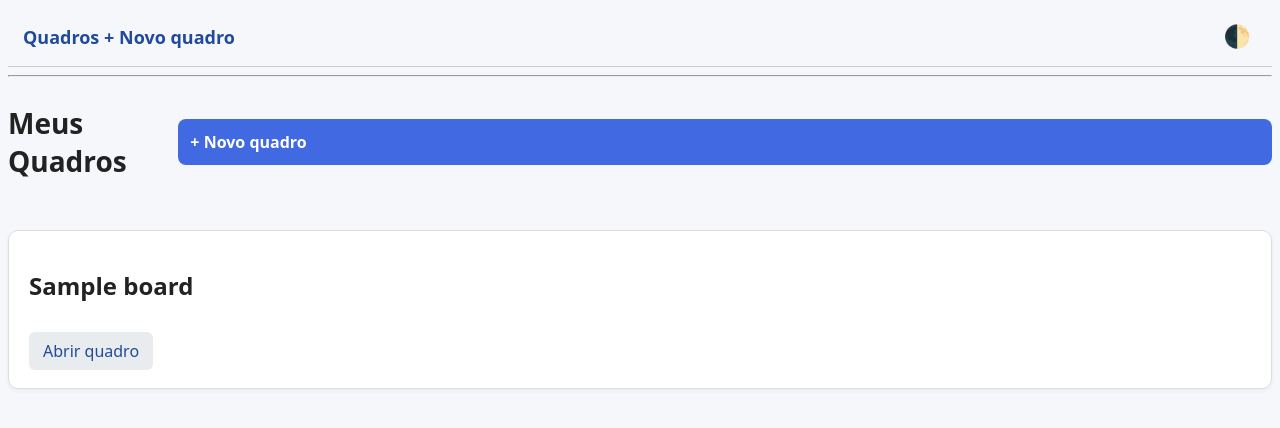
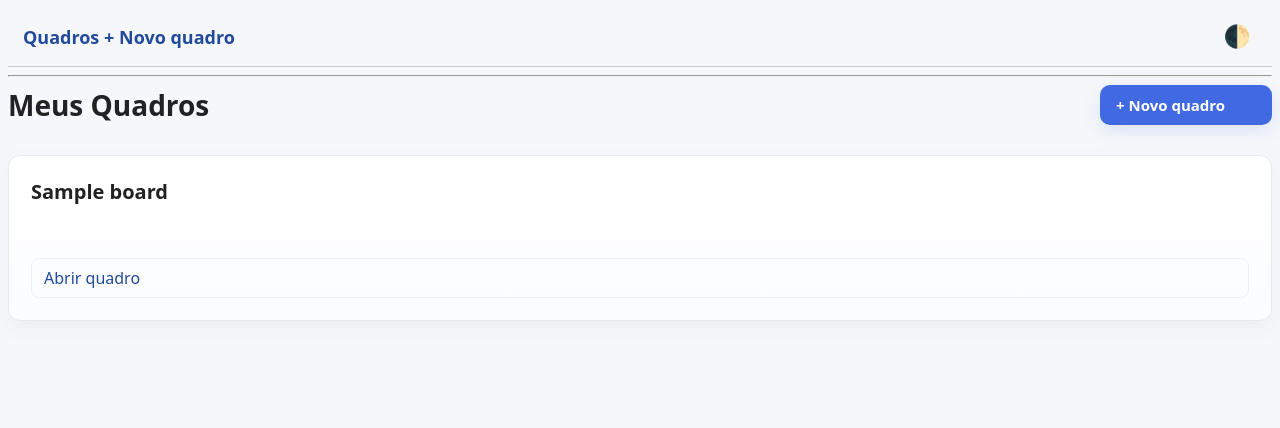
Before and after one commit to leovieirad/Projeto-Kanban, a Django app: template boards/templates/boards/board_list.html in a window 1280 px wide. Shown: the top 428 px of the page. Run offline with Django 3.2, Linux system fonts and the light colour scheme; the template is opened without the code that fills it: most values are stand-ins (such as "Sample title", 1, 10 or a date in 2020).

Commit message:
Aprimorando estilos de botões e layout da página inicial

```diff
--- a/boards/static/boards/styles.css
+++ b/boards/static/boards/styles.css
@@ -202,20 +202,20 @@ body.dark-mode .textarea {
 }
 
 .btn-primary {
-  width: 100%;
+  display: inline-block;
+  min-width: 140px;
   background: #4169e1;
-  padding: 12px;
+  padding: 10px 16px;
   border: none;
-  border-radius: 8px;
+  border-radius: 10px;
   color: #fff;
-  font-size: 16px;
+  font-size: 15px;
   cursor: pointer;
-  transition: 0.2s;
+  transition: transform 0.12s ease, box-shadow 0.12s ease;
+  box-shadow: 0 6px 18px rgba(65,105,225,0.14);
 }
 
-.btn-primary:hover {
-  background: #3158d1;
-}
+.btn-primary:hover { transform: translateY(-2px); box-shadow: 0 10px 30px rgba(65,105,225,0.18); }
 
 /* General button styles to cover .btn and bootstrap-like classes used in templates */
 .btn { font-weight: 600; border-radius: 8px; padding: 8px 12px; cursor: pointer; }
@@ -231,6 +231,55 @@ body.dark-mode .btn-link { color: #9fc1ff; }
 
 /* Make the big blue add buttons look centered and consistent */
 .btn-primary.full-width { display:block; text-align:center; width:100%; }
+
+/* Home page layout */
+.page { max-width: 1200px; margin: 0 auto; padding: 26px; }
+
+.header { align-items: center; gap: 16px; }
+.header .page-title { margin: 0; }
+.header .btn-primary { margin-left: auto; }
+
+.boards-grid {
+  display: grid;
+  gap: 22px;
+  grid-template-columns: repeat(auto-fit, minmax(220px, 1fr));
+  margin-top: 18px;
+}
+
+.board-card {
+  background: linear-gradient(180deg, #ffffff, #fbfcff);
+  border: 1px solid #e6e9ef;
+  padding: 22px;
+  border-radius: 12px;
+  box-shadow: 0 8px 24px rgba(16,24,40,0.04);
+  transition: transform 0.12s ease, box-shadow 0.12s ease;
+  display: flex;
+  flex-direction: column;
+  justify-content: space-between;
+  min-height: 120px;
+}
+
+.board-card h2 { margin: 0 0 12px 0; font-size: 20px; }
+
+.board-card:hover { transform: translateY(-6px); box-shadow: 0 20px 40px rgba(16,24,40,0.08); }
+
+.btn-secondary {
+  background: transparent;
+  color: #214b9a;
+  border: 1px solid rgba(33,75,154,0.08);
+  padding: 8px 12px;
+  border-radius: 8px;
+  text-decoration: none;
+  display: inline-block;
+}
+.btn-secondary:hover { background: rgba(33,75,154,0.04); }
+
+/* Responsive tweaks */
+@media (max-width: 720px) {
+  .header { flex-direction: column; align-items: stretch; }
+  .header .btn-primary { margin-left: 0; width: 100%; }
+  .page { padding: 16px; }
+}
 
 /* Kanban board layout */
 .board-columns {
```
